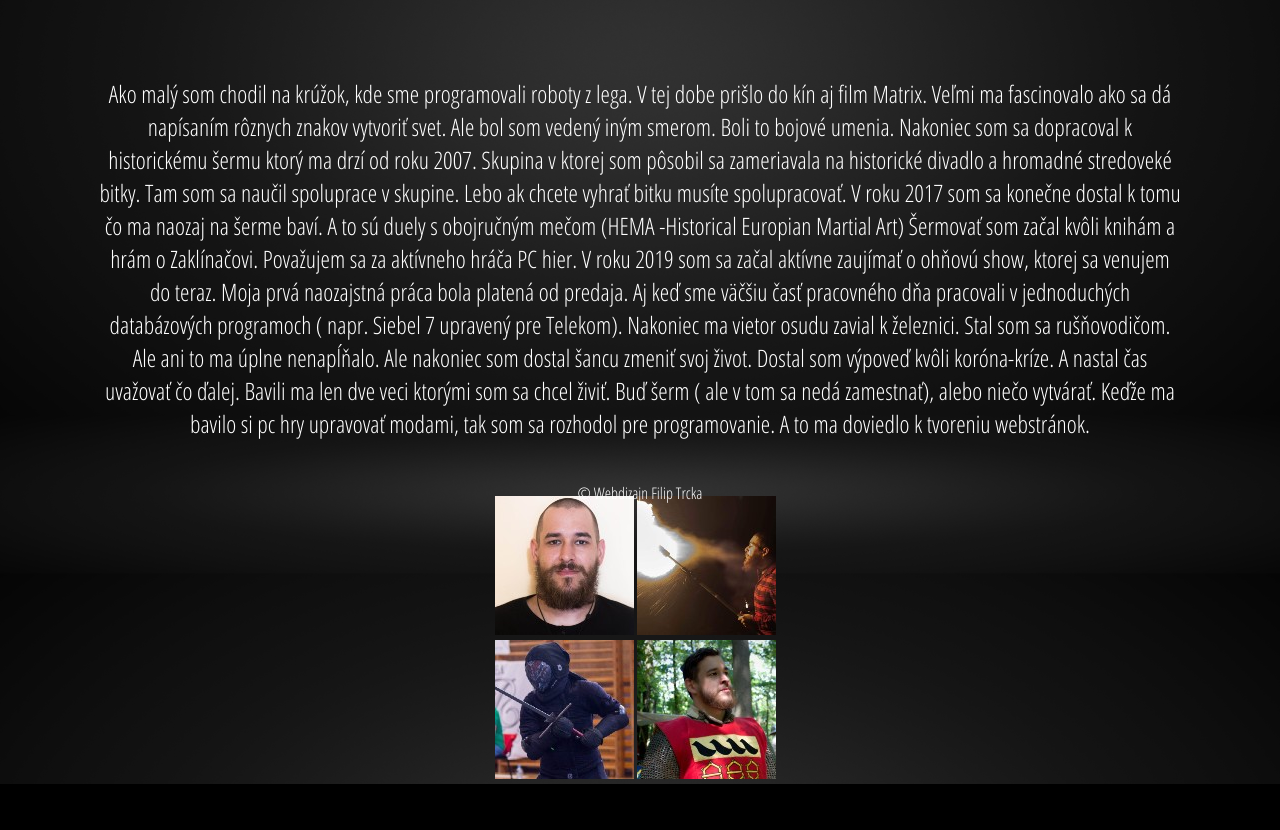
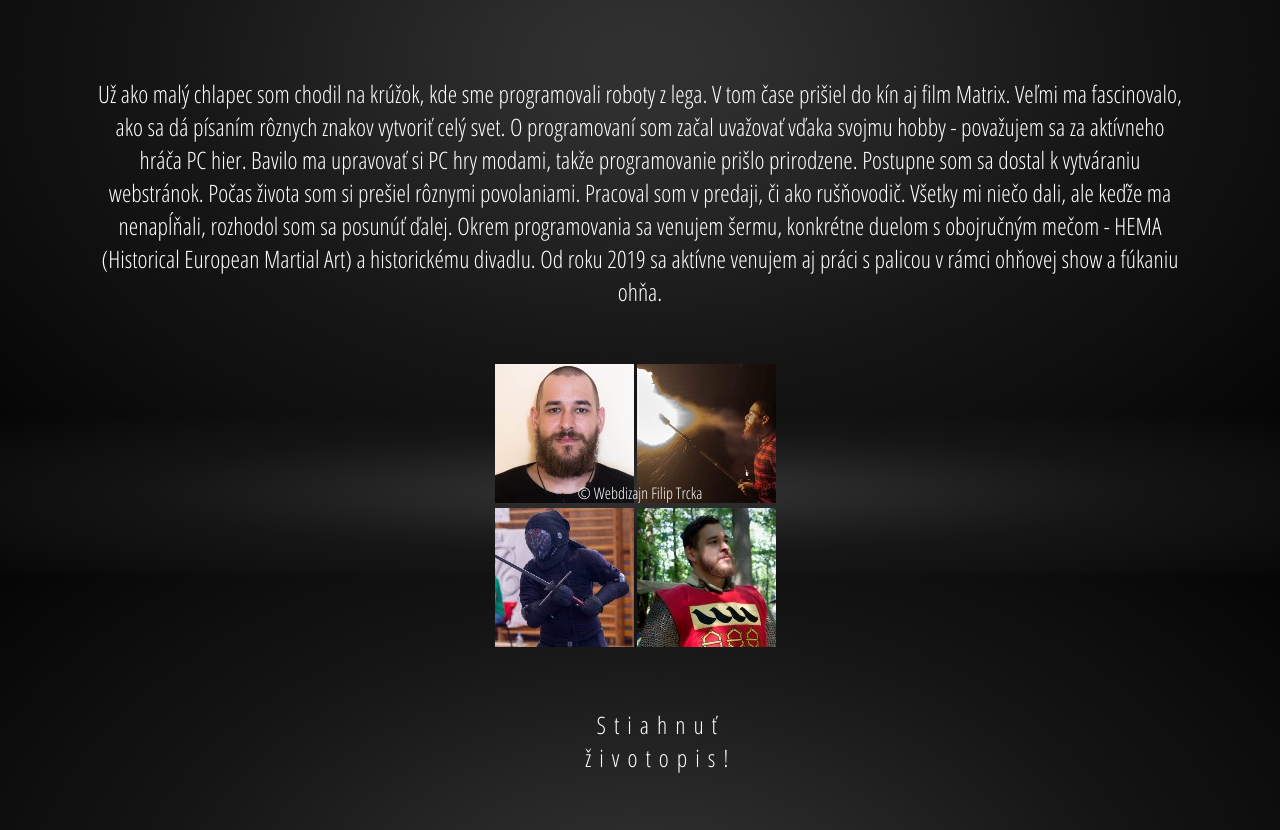
Before and after one commit to Joxer-Mocny/Webstranka, a plain HTML site: page o_mne.html in a window 1280 px wide. Shown: the part 280-1110 px from the top of the page. Before the commit the page ends 1064 px from the top, so only its background shows below. Drawn offline with Linux system fonts and the light colour scheme.

Commit message:
initial commit

```diff
--- a/o_mne.html
+++ b/o_mne.html
@@ -41,27 +41,19 @@
       <h3>O mne</h3>
 
       <h6>
-        Ako malý som chodil na krúžok, kde sme programovali roboty z lega. V tej
-        dobe prišlo do kín aj film Matrix. Veľmi ma fascinovalo ako sa dá
-        napísaním rôznych znakov vytvoriť svet. Ale bol som vedený iným smerom.
-        Boli to bojové umenia. Nakoniec som sa dopracoval k historickému šermu
-        ktorý ma drzí od roku 2007. Skupina v ktorej som pôsobil sa zameriavala
-        na historické divadlo a hromadné stredoveké bitky. Tam som sa naučil
-        spoluprace v skupine. Lebo ak chcete vyhrať bitku musíte spolupracovať.
-        V roku 2017 som sa konečne dostal k tomu čo ma naozaj na šerme baví. A
-        to sú duely s obojručným mečom (HEMA -Historical Europian Martial Art)
-        Šermovať som začal kvôli knihám a hrám o Zaklínačovi. Považujem sa za
-        aktívneho hráča PC hier. V roku 2019 som sa začal aktívne zaujímať o
-        ohňovú show, ktorej sa venujem do teraz. Moja prvá naozajstná práca bola
-        platená od predaja. Aj keď sme väčšiu časť pracovného dňa pracovali v
-        jednoduchých databázových programoch ( napr. Siebel 7 upravený pre
-        Telekom). Nakoniec ma vietor osudu zavial k železnici. Stal som sa
-        rušňovodičom. Ale ani to ma úplne nenapĺňalo. Ale nakoniec som dostal
-        šancu zmeniť svoj život. Dostal som výpoveď kvôli koróna-kríze. A nastal
-        čas uvažovať čo ďalej. Bavili ma len dve veci ktorými som sa chcel
-        živiť. Buď šerm ( ale v tom sa nedá zamestnať), alebo niečo vytvárať.
-        Keďže ma bavilo si pc hry upravovať modami, tak som sa rozhodol pre
-        programovanie. A to ma doviedlo k tvoreniu webstránok.
+        Už ako malý chlapec som chodil na krúžok, kde sme programovali roboty z
+        lega. V tom čase prišiel do kín aj film Matrix. Veľmi ma fascinovalo,
+        ako sa dá písaním rôznych znakov vytvoriť celý svet. O programovaní som
+        začal uvažovať vďaka svojmu hobby - považujem sa za aktívneho hráča PC
+        hier. Bavilo ma upravovať si PC hry modami, takže programovanie prišlo
+        prirodzene. Postupne som sa dostal k vytváraniu webstránok. Počas života
+        som si prešiel rôznymi povolaniami. Pracoval som v predaji, či ako
+        rušňovodič. Všetky mi niečo dali, ale keďže ma nenapĺňali, rozhodol som
+        sa posunúť ďalej. Okrem programovania sa venujem šermu, konkrétne duelom
+        s obojručným mečom - HEMA (Historical European Martial Art) a
+        historickému divadlu. Od roku 2019 sa aktívne venujem aj práci s palicou
+        v rámci ohňovej show a fúkaniu ohňa.
+
       </h6>
       <div class="photo">
         <a href="images/Ja.jpg" data-lightbox="ga1" data-title="">
@@ -76,6 +68,11 @@
         <a href="images/knight.jpg" data-lightbox="ga1" data-title="">
           <img src="images/knight-m.jpg" alt="ja" />
         </a>
+        <h6>
+          <a href="document/TrckaSk.pdf"
+            >Stiahnuť životopis!</a
+          >
+        </h6>
       </div>
     </main>
     <footer>
--- a/style/style2.css
+++ b/style/style2.css
@@ -71,6 +71,15 @@ main h6 {
   font-size: 1.5rem;
   font-weight: 300;
 }
+main h6 a {
+  display: flex;
+  text-align: center;
+  font-size: 1.5rem;
+  font-weight: 300;
+}
+main h6 a:hover{
+  box-shadow: 2px 2px 2px red;
+}
 
 footer {
   position: fixed;
```
Also changed, not shown: o_mneEN.html (+13 -23 lines), 2 other files.
